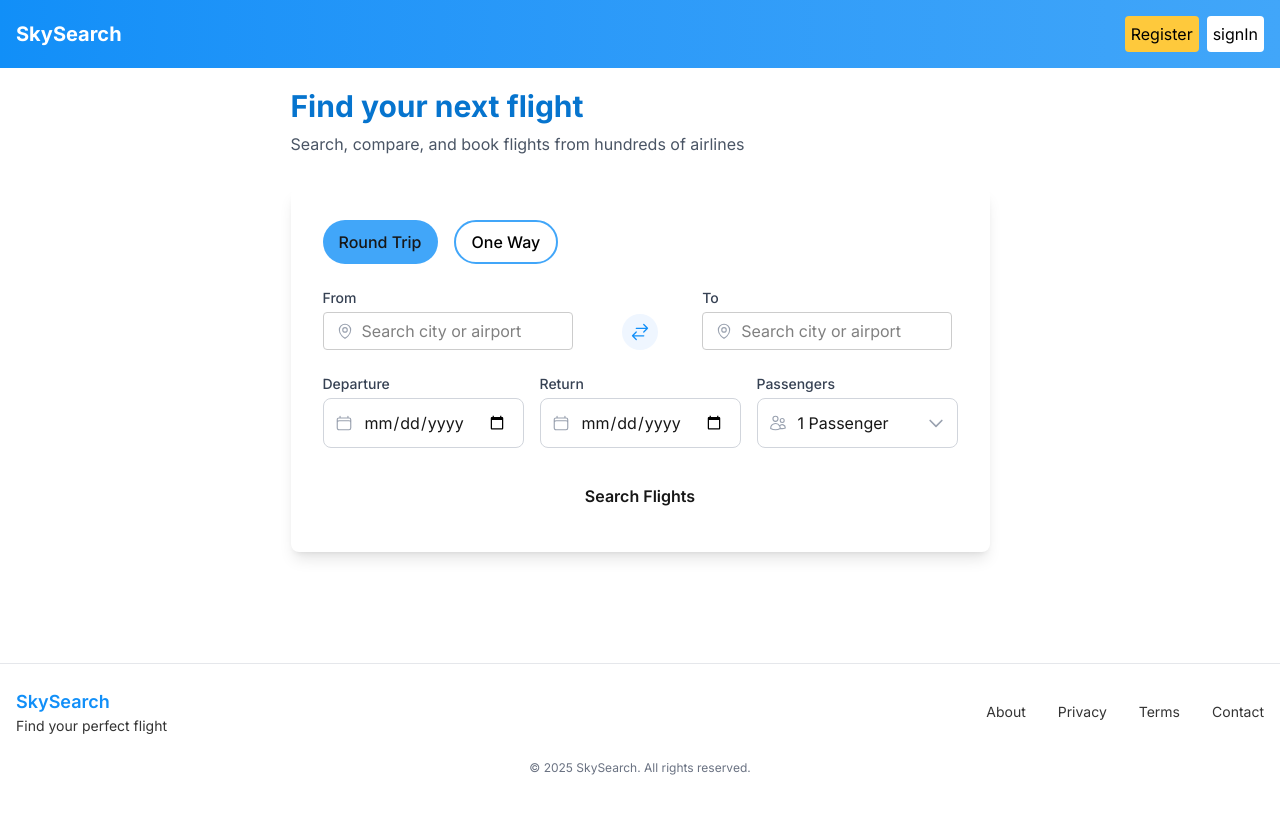
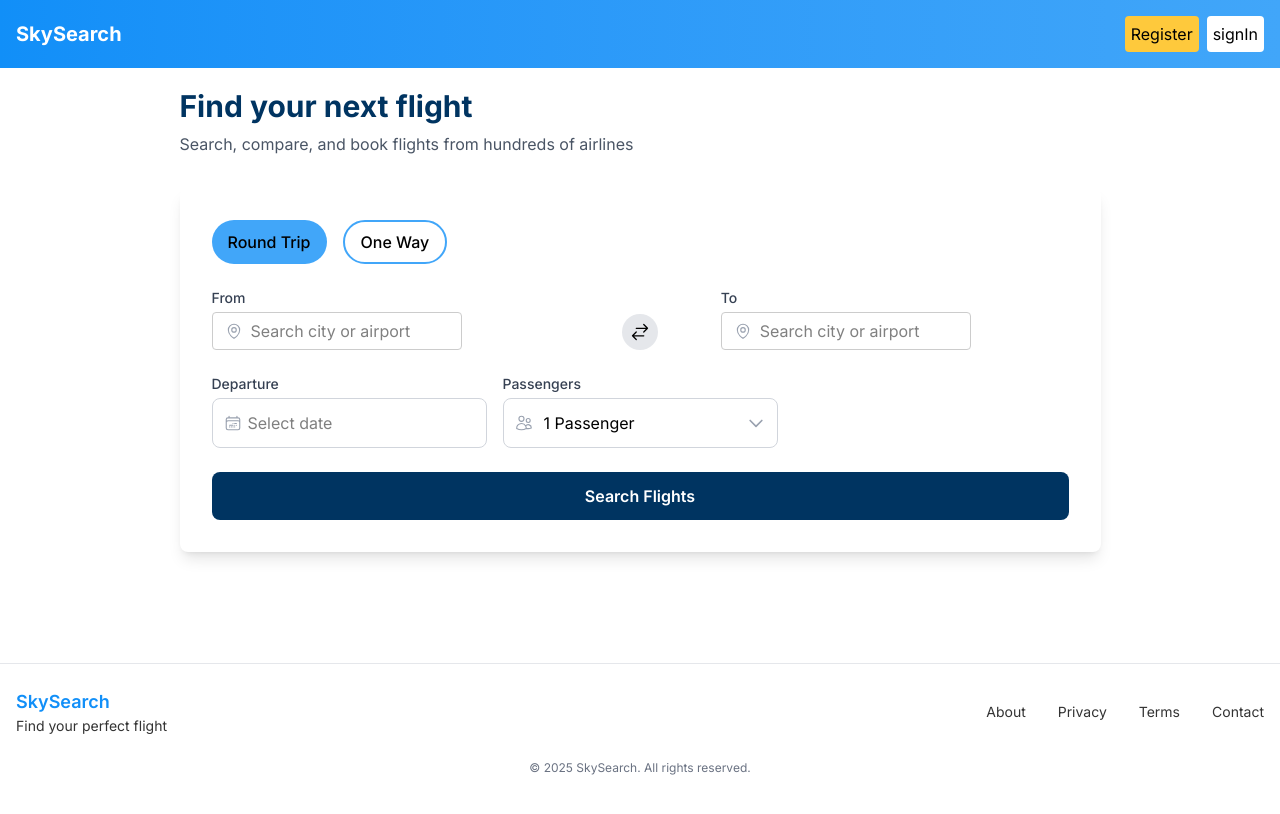
Before and after one commit to blacksheepIV/flight-search-app, a Next.js app: page / in a window 1280 px wide. Shown: the top 814 px of the page. Built offline with nearby package versions, Linux system fonts and the light colour scheme.

Commit message:
feat(date-picker): add custom date picker

```diff
--- /dev/null
+++ b/src/app/components/DatePicker/datePicker.css
@@ -0,0 +1,68 @@
+.react-calendar {
+  width: 350px;
+  max-width: 100%;
+  background: white;
+  border-radius: 0.5rem;
+  border: none !important;
+  font-family: inherit;
+}
+
+.react-calendar__tile {
+  padding: 0.75rem 0.5rem;
+}
+
+.react-calendar__tile:enabled:hover,
+.react-calendar__tile:enabled:focus {
+  background-color: #e5edff;
+  border-radius: 0.375rem;
+}
+
+.react-calendar__tile--now {
+  background: var(--color-sunglow) !important;
+  color: black !important;
+  border-radius: 0.375rem !important;
+
+}
+
+.react-calendar__tile--now:not(.react-calendar__tile--active):not(.react-calendar__tile--rangeStart):not(.react-calendar__tile--rangeEnd):not(.react-calendar__tile--rangeBothEnds) {
+  background: inherit !important;
+  color: inherit !important;
+}
+
+.react-calendar__tile--active {
+  background: var(--color-alice_blue)!important;
+  border-radius: 0;
+  color: white;
+}
+.react-calendar__tile--rangeStart {
+  background: var(--color-alice_blue-500) !important;
+  border-radius: 0.375rem 0 0 0.375rem;
+}
+
+/* Last day of range */
+.react-calendar__tile--rangeEnd {
+  background: var(--color-alice_blue-500) !important;
+  border-radius: 0 0.375rem 0.375rem 0;
+}
+
+/* If only one day is selected (start == end) */
+.react-calendar__tile--rangeStart.react-calendar__tile--rangeEnd {
+  background: var(--color-alice_blue) !important;
+  border-radius: 0.375rem;
+}
+
+
+
+.react-calendar__tile:disabled {
+  background-color: #f3f4f6 !important;
+  color: #9ca3af !important;
+}
+
+.react-calendar__navigation button:disabled {
+  background-color: #f3f4f6;
+}
+
+.react-calendar__navigation button:enabled:hover,
+.react-calendar__navigation button:enabled:focus {
+  background-color: #e5edff;
+}
--- /dev/null
+++ b/src/app/components/DatePicker/index.tsx
@@ -0,0 +1,89 @@
+import React, { useState, useRef, useEffect } from 'react'
+import Calendar from 'react-calendar'
+import { CalendarDateRangeIcon } from '@heroicons/react/24/outline'
+import 'react-calendar/dist/Calendar.css'
+import './datePicker.css'
+
+type ValuePiece = Date | null
+
+type Value = ValuePiece | [ValuePiece, ValuePiece]
+
+interface Props {
+  showRange?: boolean
+  disablePast?: boolean
+  onChange?: (value: Value) => void
+  value?: ValuePiece
+}
+
+function DatePicker({
+  showRange = false,
+  disablePast = false,
+  onChange,
+  value: propValue,
+}: Props) {
+  const [internalValue, setInternalValue] = useState<Value>(
+    propValue || new Date(),
+  )
+  const [showCalendar, setShowCalendar] = useState(false)
+  const calendarRef = useRef<HTMLDivElement>(null)
+
+  const value = propValue ?? internalValue
+  const handleInputClick = () => {
+    setShowCalendar(!showCalendar)
+  }
+
+  const handleChange = (val: Value) => {
+    setInternalValue(val)
+    onChange?.(val)
+  }
+
+  useEffect(() => {
+    const handleClickOutside = (event: MouseEvent) => {
+      if (
+        calendarRef.current &&
+        !calendarRef.current.contains(event.target as Node)
+      ) {
+        setShowCalendar(false)
+      }
+    }
+    document.addEventListener('mousedown', handleClickOutside)
+    return () => document.removeEventListener('mousedown', handleClickOutside)
+  }, [])
+
+  const formatDate = (date: Date | null | undefined) =>
+    date?.toLocaleDateString() ?? ''
+
+  let inputValue = ''
+  if (showRange && Array.isArray(value)) {
+    const [start, end] = value
+    inputValue = `${formatDate(start)} - ${formatDate(end)}`
+  } else if (!showRange && value instanceof Date) {
+    inputValue = formatDate(value)
+  }
+  return (
+    <div className="relative w-full" ref={calendarRef}>
+      <CalendarDateRangeIcon className="absolute left-3 top-1/2 transform -translate-y-1/2 text-gray-400 w-[18px] h-[18px]" />
+      <input
+        type="text"
+        readOnly
+        className="w-full h-[50px] pl-[35px] border border-gray-300 rounded-lg appearance-none focus:outline-none focus:ring-2 focus:ring-blue-500 p-1"
+        value={inputValue}
+        placeholder="Select date"
+        onClick={handleInputClick}
+      />
+      {showCalendar && (
+        <div className="absolute mt-1 bg-white rounded-lg shadow-lg z-20 border-0">
+          <Calendar
+            onChange={handleChange}
+            value={value}
+            selectRange={showRange}
+            minDate={disablePast ? new Date() : undefined}
+            className="rounded-lg border-0 shadow-none"
+          />
+        </div>
+      )}
+    </div>
+  )
+}
+
+export default DatePicker
--- a/src/app/components/FlightSearchPanel/index.tsx
+++ b/src/app/components/FlightSearchPanel/index.tsx
@@ -1,26 +1,45 @@
 'use client'
 import React from 'react'
-import { useForm, Controller } from 'react-hook-form'
+import { useForm, Controller, useWatch } from 'react-hook-form'
+
 import type { FlightSearchForm } from './types'
 
-import {
-  CalendarIcon,
-  ArrowsRightLeftIcon,
-  UsersIcon,
-} from '@heroicons/react/24/outline'
+import { ArrowsRightLeftIcon, UsersIcon } from '@heroicons/react/24/outline'
 import LocationInput from '@/app/components/LocationInput'
+import clsx from 'clsx'
+import DatePicker from '@/app/components/DatePicker'
 
 const FlightSearchPanel: React.FC = () => {
-  const { handleSubmit, control } = useForm<FlightSearchForm>()
+  const {
+    handleSubmit,
+    control,
+    setValue,
+    getValues,
+    formState: { errors },
+  } = useForm<FlightSearchForm>({
+    defaultValues: {
+      departureDate: new Date(),
+      returnDate: new Date(),
+      passengers: 1,
+    },
+  })
+
+  const originQuery = useWatch({ control, name: 'originQuery' })
+  const destinationQuery = useWatch({ control, name: 'destinationQuery' })
+
+  const isSwapDisabled = !originQuery || !destinationQuery
 
   const onSubmit = (data: FlightSearchForm) => {
-    console.log('Selected origin:', data.originQuery)
-    console.log('Selected dest:', data.destinationQuery)
+    console.log('Form Data:', data)
   }
 
-  const swapLocations = () => {}
+  const swapLocations = () => {
+    const origin = getValues('originQuery')
+    const destination = getValues('destinationQuery')
+    setValue('originQuery', destination)
+    setValue('destinationQuery', origin)
+  }
 
-  //const handleSearch = () => {}
   return (
     <div className="bg-white rounded-lg shadow-lg p-6 md:p-8 max-w-5xl">
       <div className="flex items-center justify-between mb-6">
@@ -50,8 +69,16 @@ const FlightSearchPanel: React.FC = () => {
             <Controller
               name="originQuery"
               control={control}
+              rules={{ required: 'Origin is required' }}
               render={({ field }) => (
-                <LocationInput value={field.value} onChange={field.onChange} />
+                <>
+                  <LocationInput {...field} />
+                  {errors.originQuery && (
+                    <p className="text-red-500 text-sm mt-1">
+                      {errors.originQuery.message}
+                    </p>
+                  )}
+                </>
               )}
             />
           </div>
@@ -60,10 +87,28 @@ const FlightSearchPanel: React.FC = () => {
           <div className="md:col-span-2 flex items-center justify-center">
             <button
               type="button"
+              disabled={isSwapDisabled}
               onClick={swapLocations}
-              className="p-2 rounded-full bg-blue-50 hover:bg-blue-100 transition-colors duration-200"
+              className={clsx(
+                'p-2 rounded-full ',
+                {
+                  'bg-blue-50 hover:bg-blue-100 transition-colors duration-200':
+                    !isSwapDisabled,
+                },
+                {
+                  'cursor-not-allowed bg-gray-200': isSwapDisabled,
+                },
+              )}
             >
-              <ArrowsRightLeftIcon className="text-dodger_blue w-[20px] h-[20px]" />
+              <ArrowsRightLeftIcon
+                className={clsx(
+                  ' w-[20px] h-[20px]',
+                  { 'text-dodger_blue': !isSwapDisabled },
+                  {
+                    'text-black-200': isSwapDisabled,
+                  },
+                )}
+              />
             </button>
           </div>
 
@@ -75,8 +120,19 @@ const FlightSearchPanel: React.FC = () => {
             <Controller
               name="destinationQuery"
               control={control}
+              rules={{ required: 'Destination is required' }}
               render={({ field }) => (
-                <LocationInput value={field.value} onChange={field.onChange} />
+                <>
+                  <LocationInput
+                    value={field.value}
+                    onChange={field.onChange}
+                  />
+                  {errors.destinationQuery && (
+                    <p className="text-red-500 text-sm mt-1">
+                      {errors.destinationQuery.message}
+                    </p>
+                  )}
+                </>
               )}
             />
           </div>
@@ -88,28 +144,23 @@ const FlightSearchPanel: React.FC = () => {
             <label className="block text-sm font-medium text-gray-700 mb-1">
               Departure
             </label>
-            <div className="relative">
-              <CalendarIcon className="absolute left-3 top-1/2 transform -translate-y-1/2 text-gray-400 w-[18px] h-[18px]" />
-              <input
-                type="date"
-                min={new Date().toISOString().split('T')[0]}
-                className="w-full pl-10 pr-4 py-3 border border-gray-300 rounded-lg focus:outline-none focus:ring-2 focus:ring-blue-500"
-              />
-            </div>
-          </div>
-
-          {/* Return Date */}
-          <div className="md:col-span-4">
-            <label className="block text-sm font-medium text-gray-700 mb-1">
-              Return
-            </label>
-            <div className="relative">
-              <CalendarIcon className="absolute left-3 top-1/2 transform -translate-y-1/2 text-gray-400 w-[18px] h-[18px]" />
-              <input
-                type="date"
-                className={`w-full pl-10 pr-4 py-3 border border-gray-300 rounded-lg focus:outline-none focus:ring-2 focus:ring-blue-500`}
-              />
-            </div>
+            <Controller
+              name="departureDate"
+              control={control}
+              rules={{ required: 'Departure date is required' }}
+              render={({ field }) => (
+                <DatePicker
+                  showRange={true}
+                  disablePast
+                  onChange={field.onChange}
+                />
+              )}
+            />
+            {errors.departureDate && (
+              <p className="text-red-500 text-sm mt-1">
+                {errors.departureDate.message}
+              </p>
+            )}
           </div>
 
           {/* Passengers */}
@@ -148,8 +199,7 @@ const FlightSearchPanel: React.FC = () => {
         {/* Search Button */}
         <button
           type="submit"
-          disabled={true}
-          className={`w-full py-3 rounded-lg font-semibold`}
+          className={`w-full py-3 rounded-lg font-semibold bg-alice_blue-100 text-white`}
         >
           {/* {isLoading ? 'Searching...' : 'Search Flights'} */}
           Search Flights
--- a/src/app/components/FlightSearchPanel/types.ts
+++ b/src/app/components/FlightSearchPanel/types.ts
@@ -2,4 +2,7 @@ import type { Location } from '@/app/api/locations/types'
 export interface FlightSearchForm {
   originQuery: Location
   destinationQuery: Location
+  departureDate: Date
+  returnDate: Date
+  passengers: number
 }
--- a/src/app/components/LocationInput/index.tsx
+++ b/src/app/components/LocationInput/index.tsx
@@ -42,6 +42,7 @@ const LocationInput = ({ value, onChange }: Props) => {
         defaultOptions={false}
         loadOptions={loadOptions}
         onChange={onChange}
+        isClearable
         value={
           value
             ? {
--- a/src/app/globals.css
+++ b/src/app/globals.css
@@ -125,6 +125,6 @@
 
 body {
   background: var(--background);
-  color: var(--foreground);
+  color:  var(--black-500);
   font-family: var(--font-inter);
 }
--- a/src/app/page.tsx
+++ b/src/app/page.tsx
@@ -17,9 +17,9 @@ export default async function Home() {
   return (
     <main className="bg-white w-full min-h-screen flex flex-col">
       <Header />
-      <div className="my-5 mx-auto">
+      <div className="px-1 pb-[282px] md:my-5 mx-auto ">
         <div className="mb-8">
-          <h1 className="text-3xl font-bold text-dodger_blue-400 mb-2">
+          <h1 className="text-3xl font-bold text-alice_blue-100 mb-2">
             Find your next flight
           </h1>
           <p className="text-gray-600">
```
Also changed, not shown: src/app/hooks/api/useSearchFlighths.ts (added, +14 -0 lines), src/app/lib/api/searchFlights.ts (added, +22 -0 lines).
